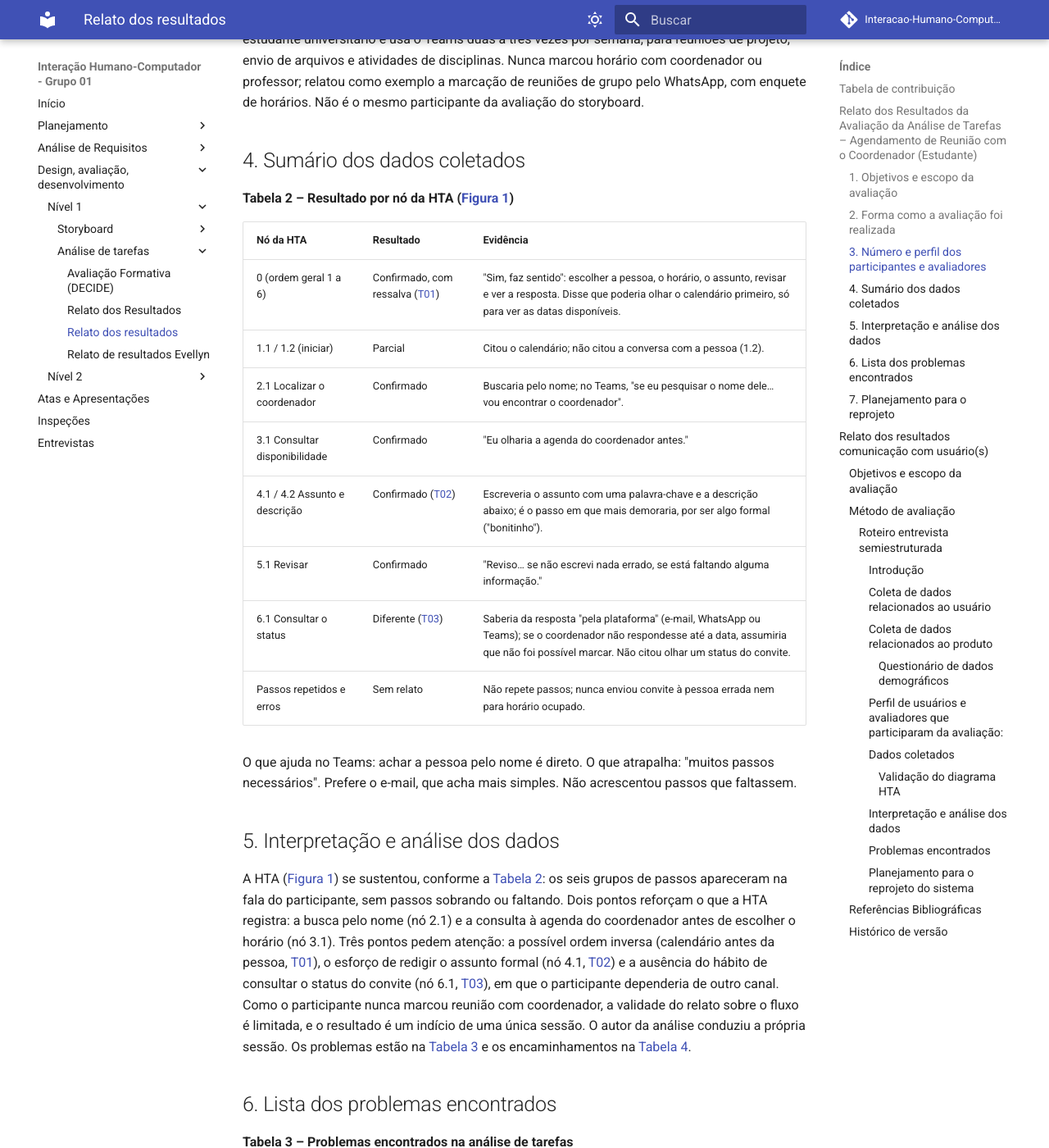
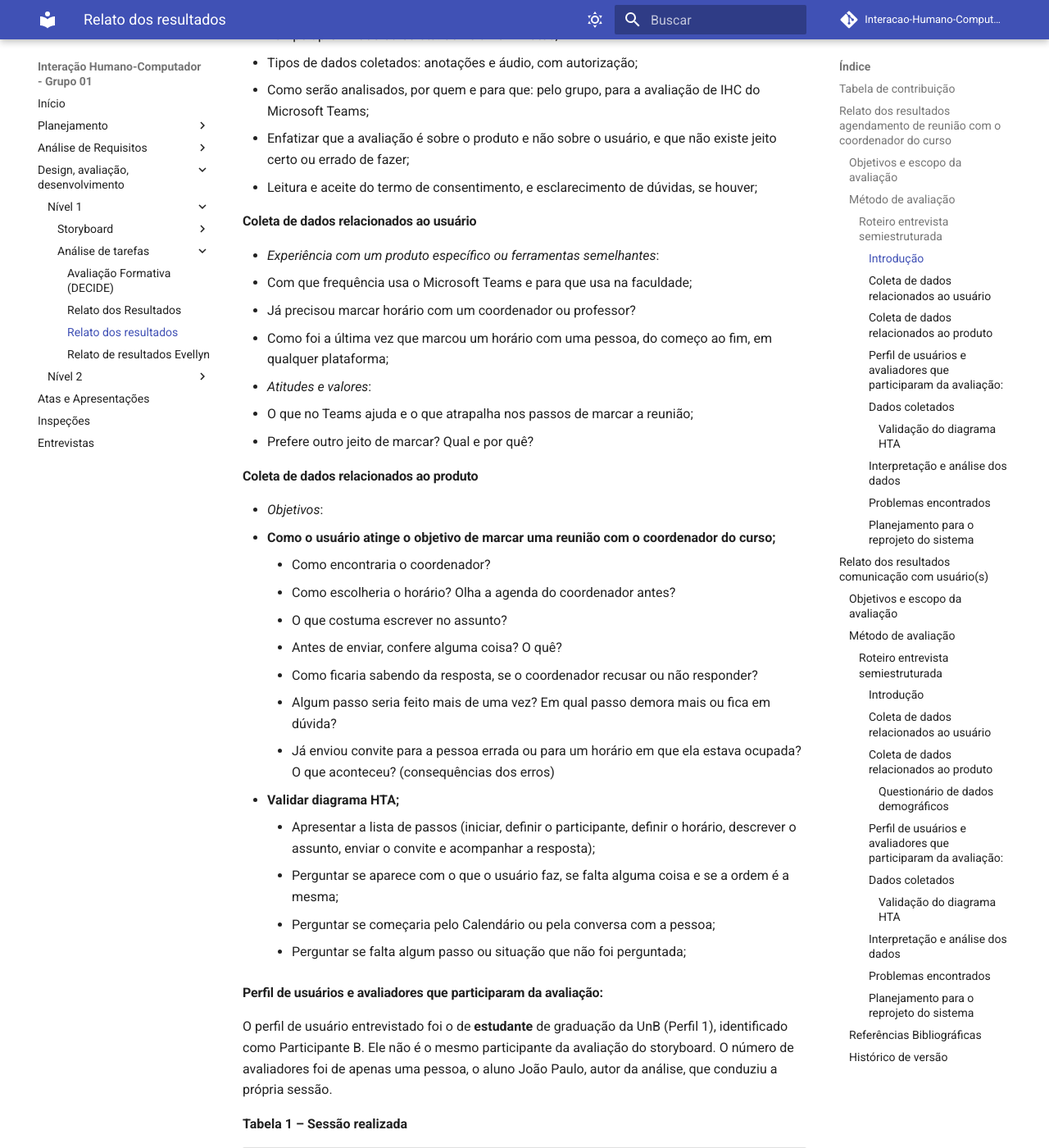
Before and after one commit to Interacao-Humano-Computador/2026.2-Grupo01, an MkDocs documentation site: the page built from docs/design_avaliacao_desenvolvimento/nivel_1/analise_tarefas/relato_resultados_analise_tarefas.md, in a window 1280 px wide and 1400 px high, scrolled down 1852 px. Shown: the whole window at 82% size. Built offline with MkDocs 1.6.1 and Material for MkDocs 9.7.7, drawn with Linux system fonts in a browser that asks for light colours; comment, search, counter and statistics services are not loaded; some of the changed text lies outside the part shown.

Commit message:
Update task analysis report for meeting scheduling
Revised the report on task analysis results for scheduling meetings with the course coordinator, including updates to objectives, methods, and data interpretation.

```diff
--- a/docs/design_avaliacao_desenvolvimento/nivel_1/analise_tarefas/relato_resultados_analise_tarefas.md
+++ b/docs/design_avaliacao_desenvolvimento/nivel_1/analise_tarefas/relato_resultados_analise_tarefas.md
@@ -4,16 +4,13 @@
 | 20/10/2026 | Criação da página                                                                                                          | Lucas Sales Ribeiro         | A definir   |
 | 24/10/2026 | Relato dos resultados da entrevista de análise de tarefas do agendamento de reunião com o coordenador do curso (Estudante) | João Paulo da Silva Pereira | A definir   |
 | 25/10/2026 | Relato dos resultados da comunicação com usuário(s)                                                                        | Lucas Sales Ribeiro         | A definir   |
+| 25/10/2026 | Reescrita do relato do agendamento de reunião com o coordenador no formato do relato da comunicação com usuário(s) | João Paulo da Silva Pereira | A definir   |
 
-# Relato dos Resultados da Avaliação da Análise de Tarefas – Agendamento de Reunião com o Coordenador (Estudante)
+# Relato dos resultados agendamento de reunião com o coordenador do curso
 
-Este relato segue os tópicos da página [Planejamento do relato dos resultados](../../../planejamento/planejamento_relato_resultados.md): [objetivos](#objetivos), [método](#metodo), [participantes](#participantes), [sumário dos dados](#sumario), [interpretação](#interpretacao), [problemas](#problemas) e [reprojeto](#reprojeto). As falas vêm da transcrição automática do vídeo da sessão e podem ter erros; o participante é identificado por letra, e não por nome.
+## Objetivos e escopo da avaliação
 
-<a id="objetivos"></a>
-
-## 1. Objetivos e escopo da avaliação
-
-Verificar se o caminho que um estudante descreve para marcar uma reunião com o coordenador do curso no Microsoft Teams corresponde ao caminho da HTA do Estudante (nós 1 a 6, [Figura 1](#figura-1)), e identificar dificuldades nesse caminho. Ficam fora do escopo a reunião em si e outros tipos de agendamento.
+O objetivo da avaliação da análise de tarefas foi analisar **problemas na interação e na interface**, para coletar dados a respeito de se o usuário entende a funcionalidade de marcar uma reunião com o coordenador do curso no Microsoft Teams, os passos para realizar essa tarefa e se há impedimentos ou erros no diagrama HTA do Estudante ([Figura 1](#figura-1)). Ficam fora do escopo a reunião em si e outros tipos de agendamento.
 
 <a id="figura-1"></a>
 
@@ -21,33 +18,84 @@
 
 <p align="center"><b>Figura 1:</b> HTA do Estudante: marcar reunião com o coordenador do curso.</p>
 
-<a id="metodo"></a>
+## Método de avaliação
 
-## 2. Forma como a avaliação foi realizada
+O método de avaliação empregado foi o de **entrevista semiestruturada**, com o participante falando da própria rotina e, em seguida, comparando-a com os passos do diagrama HTA. Não foi aplicado questionário de dados demográficos nesta sessão; o perfil do participante foi levantado na própria entrevista.
 
-Entrevista semiestruturada, com consentimento do participante (termo lido e aceito; anotações e gravação de áudio autorizadas). O entrevistador pediu que o participante contasse a última vez que marcou um horário com alguém, mostrou a lista de passos da HTA e perguntou sobre ordem, passos que faltam, dúvidas, erros anteriores e o que ajuda ou atrapalha no Teams.
+Para a entrevista semiestruturada o avaliador buscou compreender como o participante marca reuniões com outras pessoas, juntamente com a apresentação da lista de passos do diagrama HTA. A coleta de dados com o storyboard do mesmo tema, feita com outro participante, está relatada em [Relato dos resultados - Storyboard](/design_avaliacao_desenvolvimento/nivel_1/storyboard/relato_resultados_storyboard/).
 
-<a id="tabela-1"></a>
+### Roteiro entrevista semiestruturada
+
+#### Introdução
+
+- *Relacionadas à pesquisa*:
+  - Objetivo da pesquisa: entender como o estudante marca uma reunião com o coordenador do curso, principalmente pelo Microsoft Teams;
+  - Como será a participação: o participante conta o que faz de verdade e depois compara com uma lista de passos;
+  - Tempo aproximado da coleta: de 15 a 20 minutos;
+  - Tipos de dados coletados: anotações e áudio, com autorização;
+  - Como serão analisados, por quem e para que: pelo grupo, para a avaliação de IHC do Microsoft Teams;
+  - Enfatizar que a avaliação é sobre o produto e não sobre o usuário, e que não existe jeito certo ou errado de fazer;
+  - Leitura e aceite do termo de consentimento, e esclarecimento de dúvidas, se houver;
+
+#### Coleta de dados relacionados ao usuário
+
+- *Experiência com um produto específico ou ferramentas semelhantes*:
+  - Com que frequência usa o Microsoft Teams e para que usa na faculdade;
+  - Já precisou marcar horário com um coordenador ou professor?
+  - Como foi a última vez que marcou um horário com uma pessoa, do começo ao fim, em qualquer plataforma;
+- *Atitudes e valores*:
+  - O que no Teams ajuda e o que atrapalha nos passos de marcar a reunião;
+  - Prefere outro jeito de marcar? Qual e por quê?
+
+#### Coleta de dados relacionados ao produto
+
+- *Objetivos*:
+  - **Como o usuário atinge o objetivo de marcar uma reunião com o coordenador do curso;**
+    - Como encontraria o coordenador?
+    - Como escolheria o horário? Olha a agenda do coordenador antes?
+    - O que costuma escrever no assunto?
+    - Antes de enviar, confere alguma coisa? O quê?
+    - Como ficaria sabendo da resposta, se o coordenador recusar ou não responder?
+    - Algum passo seria feito mais de uma vez? Em qual passo demora mais ou fica em dúvida?
+    - Já enviou convite para a pessoa errada ou para um horário em que ela estava ocupada? O que aconteceu? (consequências dos erros)
+  - **Validar diagrama HTA;**
+    - Apresentar a lista de passos (iniciar, definir o participante, definir o horário, descrever o assunto, enviar o convite e acompanhar a resposta);
+    - Perguntar se aparece com o que o usuário faz, se falta alguma coisa e se a ordem é a mesma;
+    - Perguntar se começaria pelo Calendário ou pela conversa com a pessoa;
+    - Perguntar se falta algum passo ou situação que não foi perguntada;
+
+#### Perfil de usuários e avaliadores que participaram da avaliação:
+
+O perfil de usuário entrevistado foi o de **estudante** de graduação da UnB (Perfil 1), identificado como Participante B. Ele não é o mesmo participante da avaliação do storyboard. O número de avaliadores foi de apenas uma pessoa, o aluno João Paulo, autor da análise, que conduziu a própria sessão.
 
 **Tabela 1 – Sessão realizada**
 
-| ID da Sessão                 | Entrevistador | Participante  | Data       | Plataforma                        |
-| ---------------------------- | ------------- | ------------- | ---------- | --------------------------------- |
-| <a id="sessao-02"></a>**02** | João Paulo    | Gabriel Diniz | 23/10/2026 | Sessão gravada em vídeo faculdade |
+| ID da Sessão | Entrevistador | Participante   | Data       | Plataforma                        | Gravação |
+| ------------ | ------------- | -------------- | ---------- | --------------------------------- | -------- |
+| **02**       | João Paulo    | Participante B | 23/10/2026 | Sessão gravada em vídeo na faculdade | [Vídeo da entrevista](https://youtu.be/w-9FIzXFeLQ) |
 
-<a id="participantes"></a>
+**Registro da sessão:** [vídeo da entrevista de análise de tarefas](https://youtu.be/w-9FIzXFeLQ)
 
-**Registro da sessão:** [vídeo da entrevista de análise de tarefas](https://youtu.be/w-9FIzXFeLQ).
+#### Dados coletados
 
-## 3. Número e perfil dos participantes e avaliadores
+A gravação com o participante está disponível [neste link](https://youtu.be/w-9FIzXFeLQ).
 
-Um participante (B) e um entrevistador (João Paulo, autor da análise). O Participante B é estudante universitário e usa o Teams duas a três vezes por semana, para reuniões de projeto, envio de arquivos e atividades de disciplinas. Nunca marcou horário com coordenador ou professor; relatou como exemplo a marcação de reuniões de grupo pelo WhatsApp, com enquete de horários. Não é o mesmo participante da avaliação do storyboard.
+Na entrevista, foi possível coletar os seguintes dados do participante:
 
-<a id="sumario"></a>
+- O participante usa o Teams cerca de duas a três vezes por semana, para reuniões de projeto com colegas e com professor, envio de arquivos e atividades de disciplinas;
+- O participante nunca precisou marcar horário com coordenador ou professor;
+- Na última vez que marcou um horário com outras pessoas, foi com um grupo de clientes de projeto, pelo WhatsApp, com uma enquete de horários, e a reunião ocorreu no horário em que todos podiam;
+- O participante acredita que, para marcar reunião com o coordenador, o Teams é direto para achar a pessoa pelo nome, mas tem muitos passos necessários;
+- O participante prefere o e-mail, por achar mais simples;
+- O participante nunca enviou convite para a pessoa errada nem para um horário em que a pessoa estava ocupada;
+- O participante não repete passos durante o agendamento;
+- O passo em que mais demoraria é descrever o assunto, por ser algo formal que ele quer escrever "bonitinho";
+- Antes de enviar, o participante revisa o texto, se há erro de escrita e se falta alguma informação;
+- Para saber da resposta, o participante olharia a plataforma usada (e-mail, WhatsApp ou Teams); se o coordenador não respondesse até a data solicitada, o participante assumiria que não foi possível marcar;
 
-## 4. Sumário dos dados coletados
+##### Validação do diagrama HTA
 
-<a id="tabela-2"></a>
+O participante demonstrou compreender o fluxo demonstrado no diagrama HTA, confirmando a ordem: escolher a pessoa, o horário, o assunto, revisar o envio e ver a resposta, sem acrescentar passos. Indicou, porém, que poderia olhar o calendário primeiro, só para ver as datas disponíveis (antes do nó 2), e que olharia a agenda do coordenador antes de escolher o horário (nó 3.1). Citou o Calendário como ponto de partida e não citou a conversa com a pessoa (nó 1.2).
 
 **Tabela 2 – Resultado por nó da HTA ([Figura 1](#figura-1))**
 
@@ -62,19 +110,11 @@
 | 6.1 Consultar o status        | Diferente ([T03](#t03))                | Saberia da resposta "pela plataforma" (e-mail, WhatsApp ou Teams); se o coordenador não respondesse até a data, assumiria que não foi possível marcar. Não citou olhar um status do convite. |
 | Passos repetidos e erros      | Sem relato                             | Não repete passos; nunca enviou convite à pessoa errada nem para horário ocupado.                                                                                                            |
 
-O que ajuda no Teams: achar a pessoa pelo nome é direto. O que atrapalha: "muitos passos necessários". Prefere o e-mail, que acha mais simples. Não acrescentou passos que faltassem.
+#### Interpretação e análise dos dados
 
-<a id="interpretacao"></a>
+O participante demonstrou entender bem todo o fluxo de marcar uma reunião com o coordenador, indicando que os passos apresentados correspondem ao que ele faria, sem passos sobrando ou faltando, conforme a [Tabela 2](#tabela-2). Dois pontos reforçam o que a HTA registra: a busca pelo nome (nó 2.1) e a consulta à agenda do coordenador antes de escolher o horário (nó 3.1). Três pontos pedem atenção: a possível ordem inversa, com o calendário antes da pessoa ([T01](#t01)); o esforço de redigir o assunto formal (nó 4.1, [T02](#t02)); e a ausência do hábito de consultar o status do convite (nó 6.1, [T03](#t03)), em que o participante dependeria de outro canal. Como o participante nunca marcou reunião com coordenador, a validade do relato sobre o fluxo é limitada, e o resultado é um indício de uma única sessão. O autor da análise conduziu a própria sessão.
 
-## 5. Interpretação e análise dos dados
-
-A HTA ([Figura 1](#figura-1)) se sustentou, conforme a [Tabela 2](#tabela-2): os seis grupos de passos apareceram na fala do participante, sem passos sobrando ou faltando. Dois pontos reforçam o que a HTA registra: a busca pelo nome (nó 2.1) e a consulta à agenda do coordenador antes de escolher o horário (nó 3.1). Três pontos pedem atenção: a possível ordem inversa (calendário antes da pessoa, [T01](#t01)), o esforço de redigir o assunto formal (nó 4.1, [T02](#t02)) e a ausência do hábito de consultar o status do convite (nó 6.1, [T03](#t03)), em que o participante dependeria de outro canal. Como o participante nunca marcou reunião com coordenador, a validade do relato sobre o fluxo é limitada, e o resultado é um indício de uma única sessão. O autor da análise conduziu a própria sessão. Os problemas estão na [Tabela 3](#tabela-3) e os encaminhamentos na [Tabela 4](#tabela-4).
-
-<a id="problemas"></a>
-
-## 6. Lista dos problemas encontrados
-
-<a id="tabela-3"></a>
+#### Problemas encontrados
 
 **Tabela 3 – Problemas encontrados na análise de tarefas**
 
@@ -85,11 +125,9 @@
 | <a id="t03"></a>**T03** | 6.1     | Sem hábito de consultar o status; espera a resposta por outro canal e assume recusa se ela não vier.          | Média     |
 | <a id="t04"></a>**T04** | Geral   | O Teams parece ter "muitos passos", e o participante prefere e-mail.                                          | Leve      |
 
-<a id="reprojeto"></a>
+#### Planejamento para o reprojeto do sistema
 
-## 7. Planejamento para o reprojeto
-
-<a id="tabela-4"></a>
+Para o reprojeto do sistema, as ações são as da tabela abaixo. Para o assunto (T02), o campo deve trazer uma orientação do que escrever (motivo da reunião e o que se espera do coordenador) e pode oferecer um modelo de assunto pronto. Para o status (T03), o convite deve mostrar em texto, na lista e no evento do calendário, se está pendente, aceito ou recusado, e permitir propor outro horário no próprio evento.
 
 **Tabela 4 – Encaminhamentos para o reprojeto**
 
@@ -98,6 +136,7 @@
 | <a id="a01"></a>**A01** | Registrar na HTA que o nó 3.1 (disponibilidade) pode ocorrer antes do nó 2 (participante) (problema [T01](#t01)). | João Paulo  | A definir |
 | <a id="a02"></a>**A02** | Oferecer orientação ou um modelo de assunto, para reduzir o esforço do nó 4.1 (problema [T02](#t02)).             | João Paulo  | A definir |
 | <a id="a03"></a>**A03** | Tornar o status do convite visível onde o estudante já olha (nó 6.1) (problema [T03](#t03)).                      | João Paulo  | A definir |
+
 
 # Relato dos resultados comunicação com usuário(s)
 
@@ -397,3 +436,4 @@
 | `1.0`  | 20/10/2026 | Criação da página.                                                                                     | Lucas Sales                 |             |
 | `1.1`  | 24/10/2026 | Relato dos resultados da entrevista de análise de tarefas do agendamento de reunião com o coordenador. | João Paulo da Silva Pereira | A definir   |
 | `1.2`  | 24/10/2026 | Relato dos resultados da comunicação com usuário(s)                                                    | Lucas Sales Ribeiro         | A definir   |
+| `1.3`  | 25/10/2026 | Reescrita do relato do agendamento de reunião com o coordenador, no formato do relato da comunicação com usuário(s) | João Paulo da Silva Pereira | A definir   |
```
